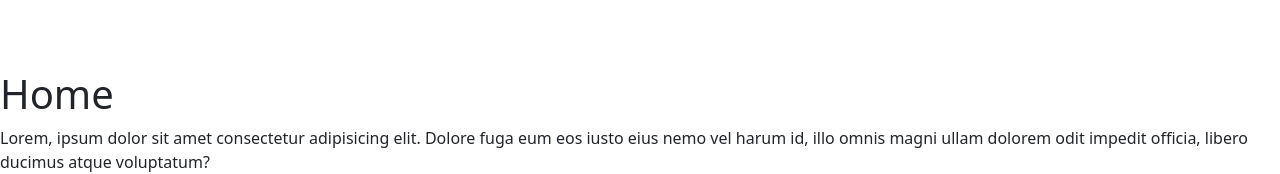
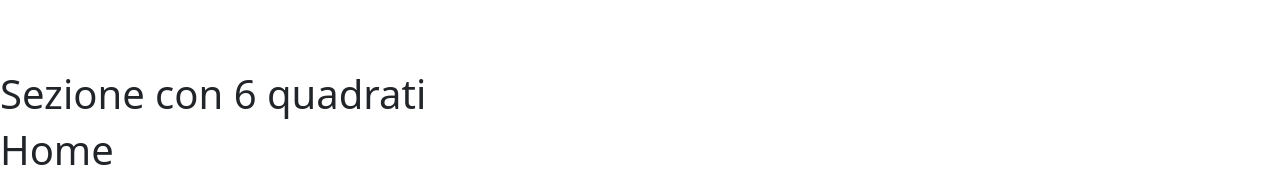
Before and after one commit to CrisFerrari1993/proj-html-vuejs, a Vue app: page / in a window 1280 px wide. Shown: the part 574-748 px from the top of the page. Built offline with nearby package versions, Linux system fonts and the light colour scheme.

Commit message:
add new component App6Squares

```diff
--- a/package.json
+++ b/package.json
@@ -17,6 +17,6 @@
   "devDependencies": {
     "@vitejs/plugin-vue": "^4.5.2",
     "sass": "^1.69.7",
-    "vite": "^5.0.8"
+    "vite": "^5.0.11"
   }
 }
--- /dev/null
+++ b/src/components/App6Squares.vue
@@ -0,0 +1,13 @@
+<script>
+export default {
+    name: 'App6Squares'
+}
+</script>
+
+<template>
+    <h1>Sezione con 6 quadrati</h1>
+</template>
+
+<style lang="scss">
+@use "../styles/general.scss"
+</style>
--- a/src/components/AppHeader.vue
+++ b/src/components/AppHeader.vue
@@ -30,5 +30,4 @@ export default {
 
 <style lang="scss">
 @use "../styles/general.scss"
-
 </style>
--- a/src/components/AppMain.vue
+++ b/src/components/AppMain.vue
@@ -1,6 +1,11 @@
 <script>
+import App6Squares from './App6Squares.vue';
+
 export default {
-    name: 'AppMain'
+  name: 'AppMain',
+  components: {
+    App6Squares
+  }
 }
 </script>
 
@@ -78,26 +83,33 @@ export default {
       </div>
     </div>
     <button class="carousel-control-prev" type="button" data-bs-target="#carouselExampleControls" data-bs-slide="prev">
-    <span class="carousel-control px-3 py-2 rounded-circle pink" aria-hidden="true"><i class="fa-solid fa-angle-left"></i></span>
+      <span class="carousel-control px-3 py-2 rounded-circle pink" aria-hidden="true"><i
+          class="fa-solid fa-angle-left"></i></span>
       <span class="visually-hidden">Previous</span>
     </button>
     <button class="carousel-control-next" type="button" data-bs-target="#carouselExampleControls" data-bs-slide="next">
-    <span class="carousel-control px-3 py-2 rounded-circle pink" aria-hidden="true"><i class="fa-solid fa-angle-right"></i></span>
+      <span class="carousel-control px-3 py-2 rounded-circle pink" aria-hidden="true"><i
+          class="fa-solid fa-angle-right"></i></span>
       <span class="visually-hidden">Next</span>
     </button>
   </div>
+
+  <!-- Sezione con 6 quadrati -->
+  <App6Squares />
 </template>
 
 <style lang="scss" scoped>
 @use "../styles/general.scss";
-.custom-padding{
+
+.custom-padding {
   padding: 0 15rem;
 }
-.fixed-height{
+
+.fixed-height {
   height: 500px;
 }
+
 .pink {
   background-color: #e1c0b0;
 }
-
 </style>
```
Also changed, not shown: 1 other file (tests, documents, lock files or other folders). Lines whose indentation alone changed are shown as unchanged.
